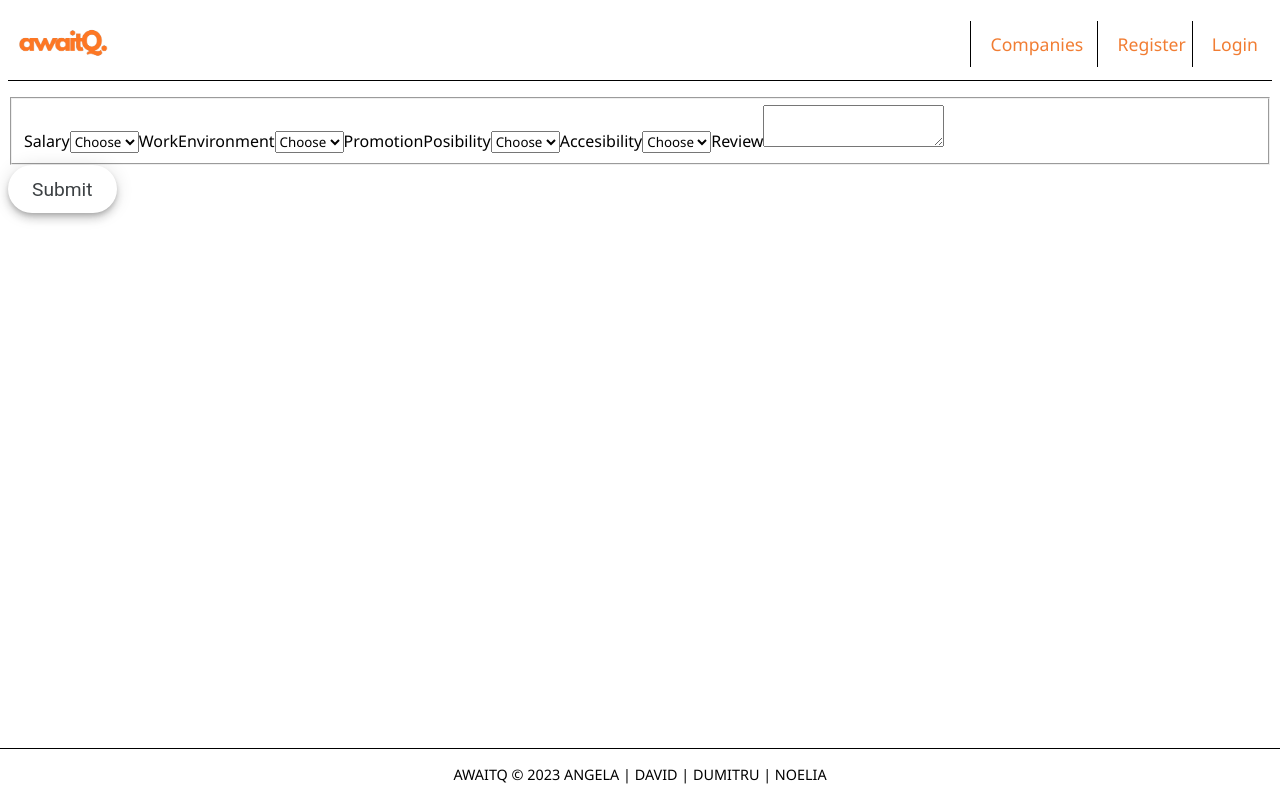
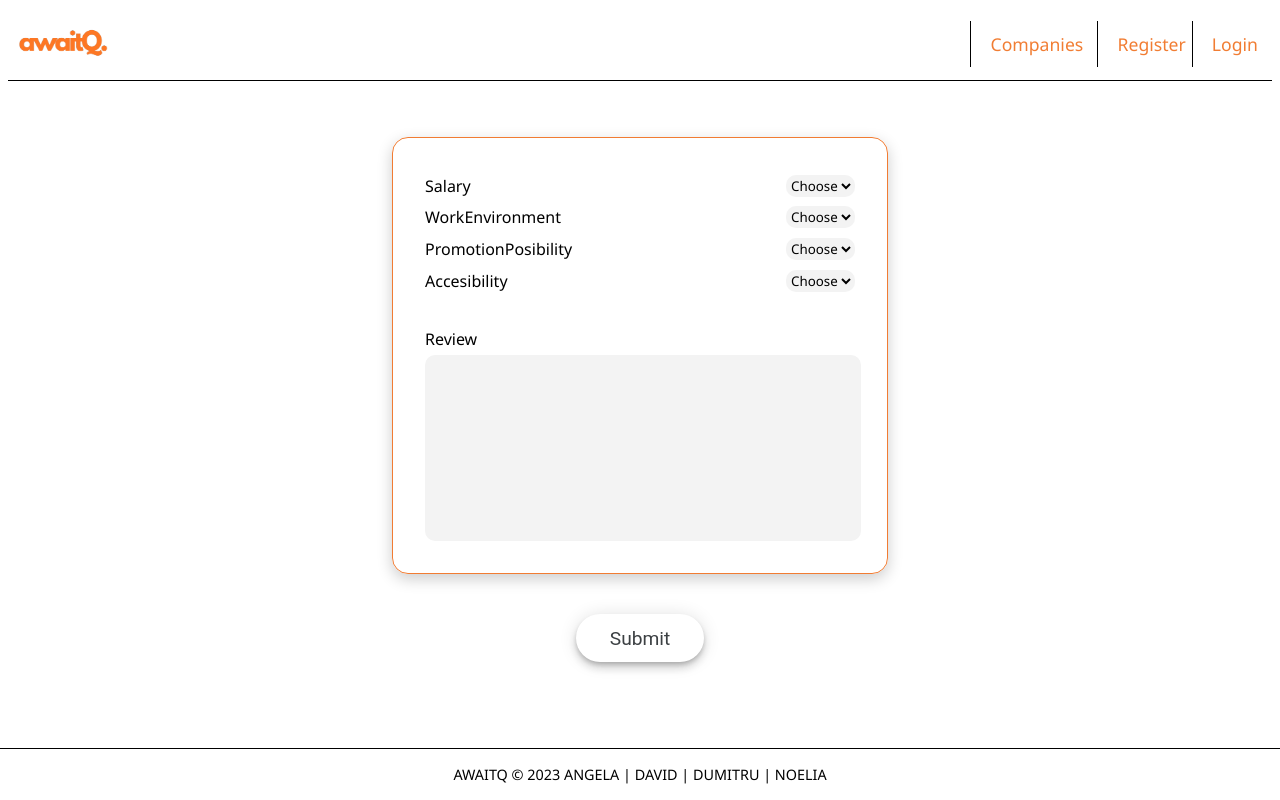
Before and after one commit to Quisquillosos/Valoraciones-de-empresas-JSB21RT, a React (Vite) app in the folder frontend/: page /ratings/companies/1 in a window 1280 px wide. Built offline with nearby package versions, Linux system fonts and the light colour scheme.

Commit message:
css final + finalizacion proyecto

```diff
--- a/frontend/src/pages/CreateRatingPage.jsx
+++ b/frontend/src/pages/CreateRatingPage.jsx
@@ -1,22 +1,23 @@
-import { useContext, useState } from 'react';
-import { useNavigate, useParams } from 'react-router-dom';
-import { AuthContext } from '../context/AuthContext';
-import { newRatingService } from '../services';
-import Button from '../components/Button/Button';
-import Loader from '../components/Loader/Loader';
+import { useContext, useState } from "react";
+import { useNavigate, useParams } from "react-router-dom";
+import { AuthContext } from "../context/AuthContext";
+import { newRatingService } from "../services";
+import Button from "../components/Button/Button";
+import Loader from "../components/Loader/Loader";
+import { ratingMain } from "./CreateRatingPage.module.css";
 
 const CreateRatingPage = () => {
   const { companyId } = useParams();
   const navigate = useNavigate();
   const { token } = useContext(AuthContext);
-    const [salary, setSalary] = useState('');
-    const [workEnvironment, setWorkEnvironment] = useState('');
-    const [promotionPosibility, setPromotionPosibility] = useState('');
-    const [accesibility, setAccesibility] = useState('');
-    const [review, setReview] = useState('');
+  const [salary, setSalary] = useState("");
+  const [workEnvironment, setWorkEnvironment] = useState("");
+  const [promotionPosibility, setPromotionPosibility] = useState("");
+  const [accesibility, setAccesibility] = useState("");
+  const [review, setReview] = useState("");
   const [loading, setLoading] = useState(false);
-    const [error, setError] = useState('');
-    const [response, setResponse] = useState('');
+  const [error, setError] = useState("");
+  const [response, setResponse] = useState("");
 
   const handleForm = async (e) => {
     e.preventDefault();
@@ -32,7 +33,7 @@ const CreateRatingPage = () => {
         review,
       };
       await newRatingService(data, companyId, token);
-            setResponse('Company created');
+      setResponse("Company created");
       setLoading(false);
       navigate(`/companies/${companyId}`);
     } catch (error) {
@@ -42,13 +43,14 @@ const CreateRatingPage = () => {
   };
 
   return (
-        <main>
+    <main className={`${ratingMain}`}>
       <form onSubmit={handleForm}>
         <fieldset>
-                    <label htmlFor='salary'>Salary</label>
+          <label htmlFor="salary">
+            <span>Salary</span>
             <select
-                        name='salary'
-                        id='salary'
+              name="salary"
+              id="salary"
               onChange={(e) => setSalary(e.target.value)}
             >
               <option>Choose</option>
@@ -58,10 +60,12 @@ const CreateRatingPage = () => {
               <option value={4}>4</option>
               <option value={5}>5</option>
             </select>
-                    <label htmlFor='workEnvironment'>WorkEnvironment</label>
+          </label>
+          <label htmlFor="workEnvironment">
+            <span>WorkEnvironment</span>
             <select
-                        name='workEnvironment'
-                        id='workEnvironment'
+              name="workEnvironment"
+              id="workEnvironment"
               onChange={(e) => setWorkEnvironment(e.target.value)}
             >
               <option>Choose</option>
@@ -71,12 +75,12 @@ const CreateRatingPage = () => {
               <option value={4}>4</option>
               <option value={5}>5</option>
             </select>
-                    <label htmlFor='promotionPosibility'>
-                        PromotionPosibility
           </label>
+          <label htmlFor="promotionPosibility">
+            <span>PromotionPosibility</span>
             <select
-                        name='promotionPosibility'
-                        id='promotionPosibility'
+              name="promotionPosibility"
+              id="promotionPosibility"
               onChange={(e) => setPromotionPosibility(e.target.value)}
             >
               <option>Choose</option>
@@ -86,10 +90,12 @@ const CreateRatingPage = () => {
               <option value={4}>4</option>
               <option value={5}>5</option>
             </select>
-                    <label htmlFor='accesibility'>Accesibility</label>
+          </label>
+          <label htmlFor="accesibility">
+            <span>Accesibility</span>
             <select
-                        name='accesibility'
-                        id='accesibility'
+              name="accesibility"
+              id="accesibility"
               onChange={(e) => setAccesibility(e.target.value)}
             >
               <option>Choose</option>
@@ -99,11 +105,14 @@ const CreateRatingPage = () => {
               <option value={4}>4</option>
               <option value={5}>5</option>
             </select>
-                    <label htmlFor='position'>Review</label>
+          </label>
+          <label htmlFor="position">Review</label>
+
           <textarea
-                        type='text'
-                        id='position'
-                        name='position'
+            rows={10}
+            type="text"
+            id="position"
+            name="position"
             value={review}
             required
             onChange={(e) => setReview(e.target.value)}
--- /dev/null
+++ b/frontend/src/pages/CreateRatingPage.module.css
@@ -0,0 +1,73 @@
+.ratingMain {
+}
+
+.ratingMain form {
+  display: flex;
+  flex-direction: column;
+}
+
+.ratingMain form fieldset {
+  display: flex;
+  flex-direction: column;
+  border-radius: 1rem;
+  padding: 2rem;
+  box-shadow: rgba(0, 0, 0, 0.2) 0px 5px 15px;
+  border: solid 1.5px #f07121ea;
+  margin: 2rem 1rem;
+}
+
+.ratingMain form fieldset label {
+  display: flex;
+  justify-content: space-between;
+  gap: 1rem;
+  margin: 0.3rem 0;
+}
+
+.ratingMain form fieldset label:last-of-type {
+  margin-top: 2rem;
+}
+
+.ratingMain form fieldset textarea {
+  border: 0.5px solid transparent;
+  width: 100%;
+  outline: none;
+  overflow: hidden;
+  background-color: #f3f3f3;
+  border-radius: 10px;
+  transition: all 0.5s;
+  resize: none;
+}
+
+.ratingMain form fieldset select {
+  border: 0.5px solid transparent;
+  outline: none;
+  overflow: hidden;
+  background-color: #f3f3f3;
+  border-radius: 10px;
+  transition: all 0.5s;
+}
+
+.ratingMain form button {
+  width: 30vw;
+  margin: auto;
+}
+
+@media (min-width: 750px) {
+  .ratingMain form fieldset {
+    margin: 5vh 10vw;
+  }
+  .ratingMain form button {
+    width: 20vw;
+    margin: auto;
+  }
+}
+
+@media (min-width: 1200px) {
+  .ratingMain form fieldset {
+    margin: 5vh 30vw;
+  }
+  .ratingMain form button {
+    width: 10vw;
+    margin: auto;
+  }
+}
--- a/frontend/src/pages/NewEmployeePage.jsx
+++ b/frontend/src/pages/NewEmployeePage.jsx
@@ -1,18 +1,19 @@
-import { useContext, useState } from 'react';
-import { useNavigate, useParams } from 'react-router-dom';
-import { AuthContext } from '../context/AuthContext';
-import { newEmployeeService } from '../services';
-import Loader from '../components/Loader/Loader';
-import Button from '../components/Button/Button';
+import { useContext, useState } from "react";
+import { useNavigate, useParams } from "react-router-dom";
+import { AuthContext } from "../context/AuthContext";
+import { newEmployeeService } from "../services";
+import Loader from "../components/Loader/Loader";
+import Button from "../components/Button/Button";
+import { positionMain } from "./NewEmployeePage.module.css";
 
 const NewEmployeePage = () => {
   const { companyId } = useParams();
   const navigate = useNavigate();
   const { token } = useContext(AuthContext);
-    const [position, setPosition] = useState('');
+  const [position, setPosition] = useState("");
   const [loading, setLoading] = useState(false);
-    const [error, setError] = useState('');
-    const [response, setResponse] = useState('');
+  const [error, setError] = useState("");
+  const [response, setResponse] = useState("");
 
   const handleForm = async (e) => {
     e.preventDefault();
@@ -23,7 +24,7 @@ const NewEmployeePage = () => {
       const data = { position };
 
       await newEmployeeService(data, companyId, token);
-            setResponse('Company created');
+      setResponse("Company created");
       setLoading(false);
       navigate(`/companies/${companyId}`);
     } catch (error) {
@@ -33,13 +34,13 @@ const NewEmployeePage = () => {
   };
 
   return (
-        <main>
+    <main className={`${positionMain}`}>
       <form onSubmit={handleForm}>
-                <label htmlFor='position'>Position</label>
+        <label htmlFor="position">Position</label>
         <input
-                    type='text'
-                    id='position'
-                    name='position'
+          type="text"
+          id="position"
+          name="position"
           value={position}
           required
           onChange={(e) => setPosition(e.target.value)}
--- /dev/null
+++ b/frontend/src/pages/NewEmployeePage.module.css
@@ -0,0 +1,64 @@
+.positionMain {
+  display: flex;
+  flex-direction: column;
+}
+
+.positionMain form {
+  display: flex;
+  flex-direction: column;
+  border-radius: 1rem;
+  margin: 30vh 10vw;
+  padding: 2rem;
+  box-shadow: rgba(0, 0, 0, 0.2) 0px 5px 15px;
+  border: solid 1.5px #f07121ea;
+}
+
+.positionMain form input {
+  border: 0.5px solid transparent;
+  width: 100%;
+  margin: 1rem 0;
+  outline: none;
+  overflow: hidden;
+  background-color: #f3f3f3;
+  border-radius: 10px;
+  transition: all 0.5s;
+}
+
+.positionMain form input:hover,
+.positionMain form input:focus {
+  border: 0.5px solid #f07121ea;
+  box-shadow: 0px 0px 0px 5px #f2864360;
+  background-color: white;
+}
+
+.positionMain form button {
+  height: 2.3rem;
+  width: 25vw;
+  text-align: center;
+  margin: auto;
+}
+
+@media (min-width: 750px) {
+  .positionMain form {
+    margin: 30vh 30vw;
+  }
+  .positionMain form button {
+    width: 15vw;
+  }
+
+  .positionMain form label {
+    font-size: 1.3rem;
+  }
+  .positionMain form input {
+    font-size: 1.1rem;
+  }
+}
+
+@media (min-width: 1200px) {
+  .positionMain form {
+    margin: 30vh 40vw;
+  }
+  .positionMain form button {
+    width: 8vw;
+  }
+}
--- a/frontend/src/pages/SingleCompanyPage.module.css
+++ b/frontend/src/pages/SingleCompanyPage.module.css
@@ -60,10 +60,26 @@
   font-style: italic;
 }
 
+.singleCompanyPageSection > a {
+  display: flex;
+  justify-content: center;
+  text-decoration: none;
+  margin-top: 1.5rem;
+}
+
+.singleCompanyPageSection > p {
+  text-align: center;
+  font-size: 1rem;
+  font-weight: bold;
+}
+
 @media (min-width: 750px) {
   .singleCompanyPageSection {
     width: 80vw;
     margin: 3rem auto;
+  }
+  .singleCompanyPageSection > p {
+    margin-top: 2rem;
   }
 }
 
@@ -72,4 +88,7 @@
     width: 40vw;
     margin: 3rem auto;
   }
+  .singleCompanyPageSection > a {
+    margin-top: 0rem;
+  }
 }
```
Also changed, not shown: frontend/src/pages/SingleCompanyPage.jsx (+16 -14 lines). Lines whose indentation alone changed are shown as unchanged.
